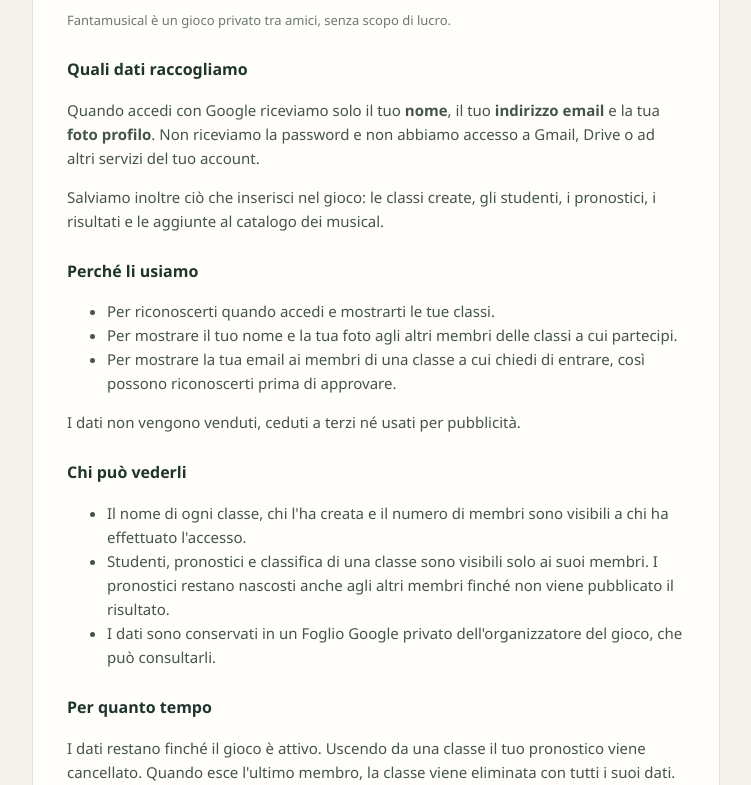
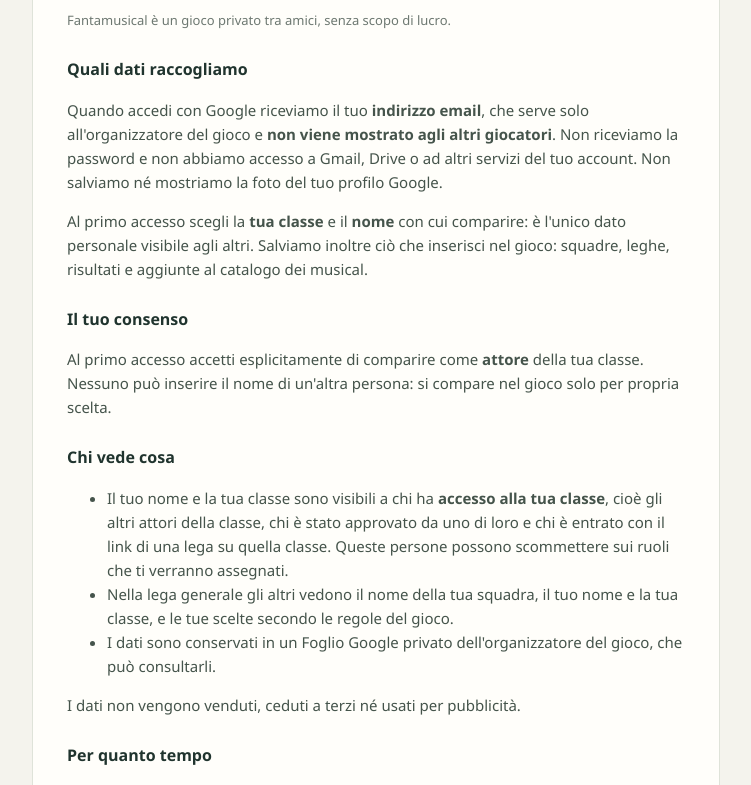
Before and after one commit to fantamusical/fantamusical.github.io, a plain HTML site: page privacy.html in a window 1280 px wide. Shown: the part 167-952 px from the top of the page, without its empty margins (264-1015 px from the left). Drawn offline with Linux system fonts and the light colour scheme.

Commit message:
Update privacy policy details and structure

```diff
--- a/privacy.html
+++ b/privacy.html
@@ -27,29 +27,25 @@
       <p class="muted">Fantamusical è un gioco privato tra amici, senza scopo di lucro.</p>
 
       <h2>Quali dati raccogliamo</h2>
-      <p>Quando accedi con Google riceviamo solo il tuo <b>nome</b>, il tuo <b>indirizzo email</b> e la tua <b>foto profilo</b>. Non riceviamo la password e non abbiamo accesso a Gmail, Drive o ad altri servizi del tuo account.</p>
-      <p>Salviamo inoltre ciò che inserisci nel gioco: le classi create, gli studenti, i pronostici, i risultati e le aggiunte al catalogo dei musical.</p>
+      <p>Quando accedi con Google riceviamo il tuo <b>indirizzo email</b>, che serve solo all'organizzatore del gioco e <b>non viene mostrato agli altri giocatori</b>. Non riceviamo la password e non abbiamo accesso a Gmail, Drive o ad altri servizi del tuo account. Non salviamo né mostriamo la foto del tuo profilo Google.</p>
+      <p>Al primo accesso scegli la <b>tua classe</b> e il <b>nome</b> con cui comparire: è l'unico dato personale visibile agli altri. Salviamo inoltre ciò che inserisci nel gioco: squadre, leghe, risultati e aggiunte al catalogo dei musical.</p>
 
-      <h2>Perché li usiamo</h2>
+      <h2>Il tuo consenso</h2>
+      <p>Al primo accesso accetti esplicitamente di comparire come <b>attore</b> della tua classe. Nessuno può inserire il nome di un'altra persona: si compare nel gioco solo per propria scelta.</p>
+
+      <h2>Chi vede cosa</h2>
       <ul>
-        <li>Per riconoscerti quando accedi e mostrarti le tue classi.</li>
-        <li>Per mostrare il tuo nome e la tua foto agli altri membri delle classi a cui partecipi.</li>
-        <li>Per mostrare la tua email ai membri di una classe a cui chiedi di entrare, così possono riconoscerti prima di approvare.</li>
+        <li>Il tuo nome e la tua classe sono visibili a chi ha <b>accesso alla tua classe</b>, cioè gli altri attori della classe, chi è stato approvato da uno di loro e chi è entrato con il link di una lega su quella classe. Queste persone possono scommettere sui ruoli che ti verranno assegnati.</li>
+        <li>Nella lega generale gli altri vedono il nome della tua squadra, il tuo nome e la tua classe, e le tue scelte secondo le regole del gioco.</li>
+        <li>I dati sono conservati in un Foglio Google privato dell'organizzatore del gioco, che può consultarli.</li>
       </ul>
       <p>I dati non vengono venduti, ceduti a terzi né usati per pubblicità.</p>
 
-      <h2>Chi può vederli</h2>
-      <ul>
-        <li>Il nome di ogni classe, chi l'ha creata e il numero di membri sono visibili a chi ha effettuato l'accesso.</li>
-        <li>Studenti, pronostici e classifica di una classe sono visibili solo ai suoi membri. I pronostici restano nascosti anche agli altri membri finché non viene pubblicato il risultato.</li>
-        <li>I dati sono conservati in un Foglio Google privato dell'organizzatore del gioco, che può consultarli.</li>
-      </ul>
-
       <h2>Per quanto tempo</h2>
-      <p>I dati restano finché il gioco è attivo. Uscendo da una classe il tuo pronostico viene cancellato. Quando esce l'ultimo membro, la classe viene eliminata con tutti i suoi dati.</p>
+      <p>I dati restano finché il gioco è attivo o finché non elimini il profilo.</p>
 
       <h2>I tuoi diritti</h2>
-      <p>Puoi chiedere in qualsiasi momento di vedere, correggere o cancellare i tuoi dati scrivendo all'organizzatore del gioco, cioè la persona che ti ha invitato. Puoi anche revocare l'accesso di Fantamusical al tuo account Google da <a href="https://myaccount.google.com/connections" rel="noopener">myaccount.google.com/connections</a>.</p>
+      <p>Puoi cambiare nome e classe, oppure <b>ritirare il consenso</b> eliminando il profilo dalla pagina Profilo dell'app. In quel caso vengono cancellati il tuo profilo di attore, le tue squadre, la partecipazione alle leghe e gli accessi alle classi. Per qualsiasi altra richiesta scrivi all'organizzatore del gioco. Puoi anche revocare l'accesso di Fantamusical al tuo account Google da <a href="https://myaccount.google.com/connections" rel="noopener">myaccount.google.com/connections</a>.</p>
 
       <p class="muted" style="margin-top:28px"><a href="./">← Torna a Fantamusical</a></p>
     </div>
```
